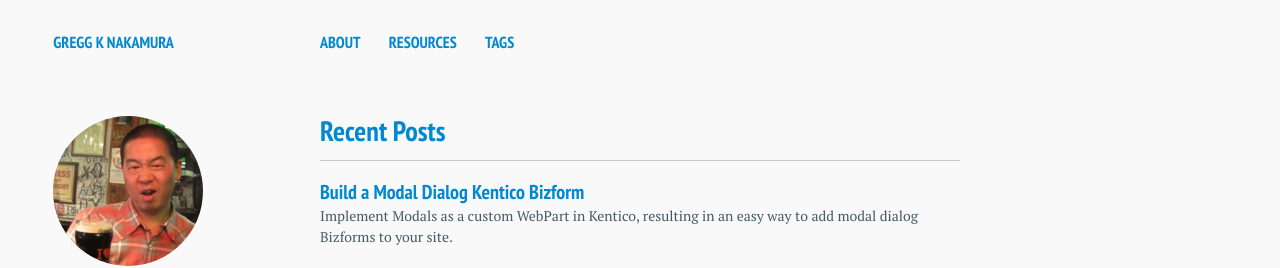
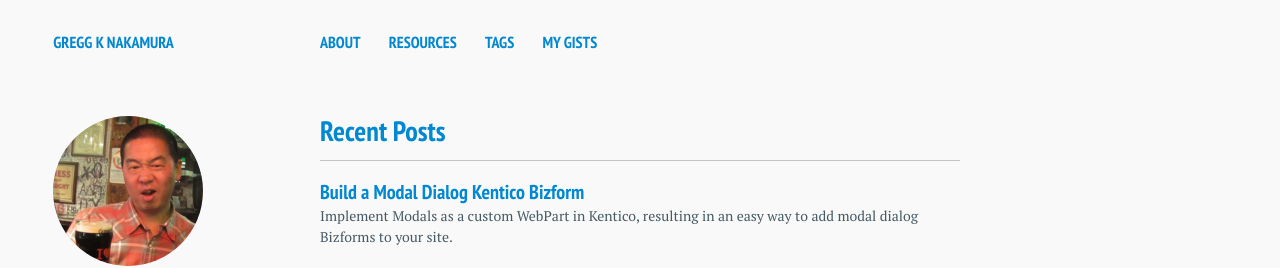
Before and after one commit to greggnakamura/greggnakamura.github.com, a Jekyll site: the page built from index.md, in a window 1280 px wide. Shown: the top 268 px of the page. Built offline with Jekyll 4.4.1, drawn with Linux system fonts in a browser that asks for light colours.

Commit message:
Adds 'My Gists'

```diff
--- a/_data/navigation.yml
+++ b/_data/navigation.yml
@@ -9,6 +9,9 @@
 - title: Tags
   url: /tags/
 
+- title: My Gists
+  url: /mygists/
+
 # - title: Sample Posts
 #   url: /posts/
 
```
